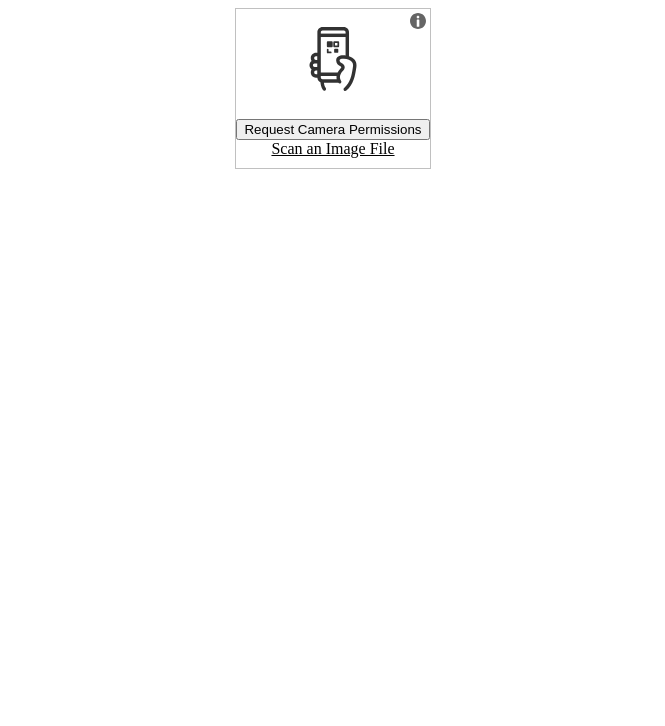
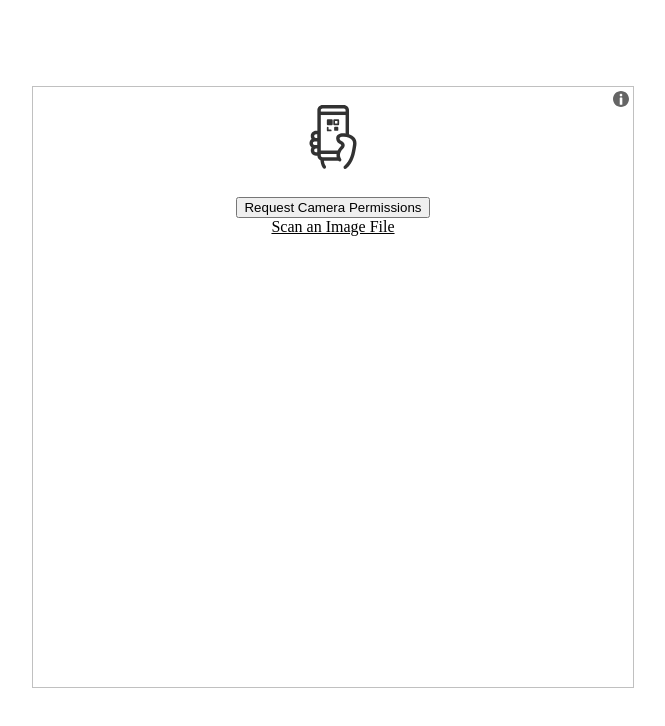
Before and after one commit to sseu-buhzzi/381-07024-qrcode-tools-pwa, a plain HTML site: page index.html in a window 1280 px wide. Shown: the whole page, without its empty margins (307-972 px from the left). Drawn offline with Linux system fonts and the light colour scheme.

Commit message:
style: constraint the box in the center fitting the window

```diff
--- a/index.html
+++ b/index.html
@@ -3,12 +3,17 @@
 
 <head>
 	<meta charset="UTF-8">
-	<meta name="viewport" content="width=device-width, initial-scale=1.0">
+	<meta name="viewport" content="width=device-width, initial-scale=1.0, maximum-scale=1.0, user-scalable=no">
 	<title>QR Code Tools</title>
 	<link rel="manifest" href="manifest.json">
 	<link rel="icon" size="512x512" href="qr_code_scanner_512dp_E8EAED_FILL0_wght400_GRAD0_opsz48.png">
 	<style>
 		body {
+			width: 100vw;
+			height: 100vh;
+			margin: 0;
+			padding: 0;
+			overflow-y: scroll;
 			display: flex;
 			flex-direction: column;
 			align-items: center;
@@ -16,6 +21,10 @@
 		}
 		#text {
 			text-align: center;
+		}
+		#reader {
+			width: 75vmin;
+			height: 75vmin;
 		}
 		#result {
 			background-color: black;
@@ -32,8 +41,12 @@
 	<script src="html5-qrcode/html5-qrcode.min.js"></script>
 	<script>
 		const html5QrcodeScanner = new Html5QrcodeScanner("reader", {
+			/* Html5QrcodeCameraScanConfig */
 			fps: 16,
-			qrbox: 256,
+			/* Html5QrcodeScannerConfig */
+			rememberLastUsedCamera: true,
+			showTorchButtonIfSupported: true,
+			showZoomSliderIfSupported: true,
 		});
 		navigator.serviceWorker?.register("sw.js", { scope: "/", });
 		html5QrcodeScanner.render((decodedText, decodedResult) => {
```
